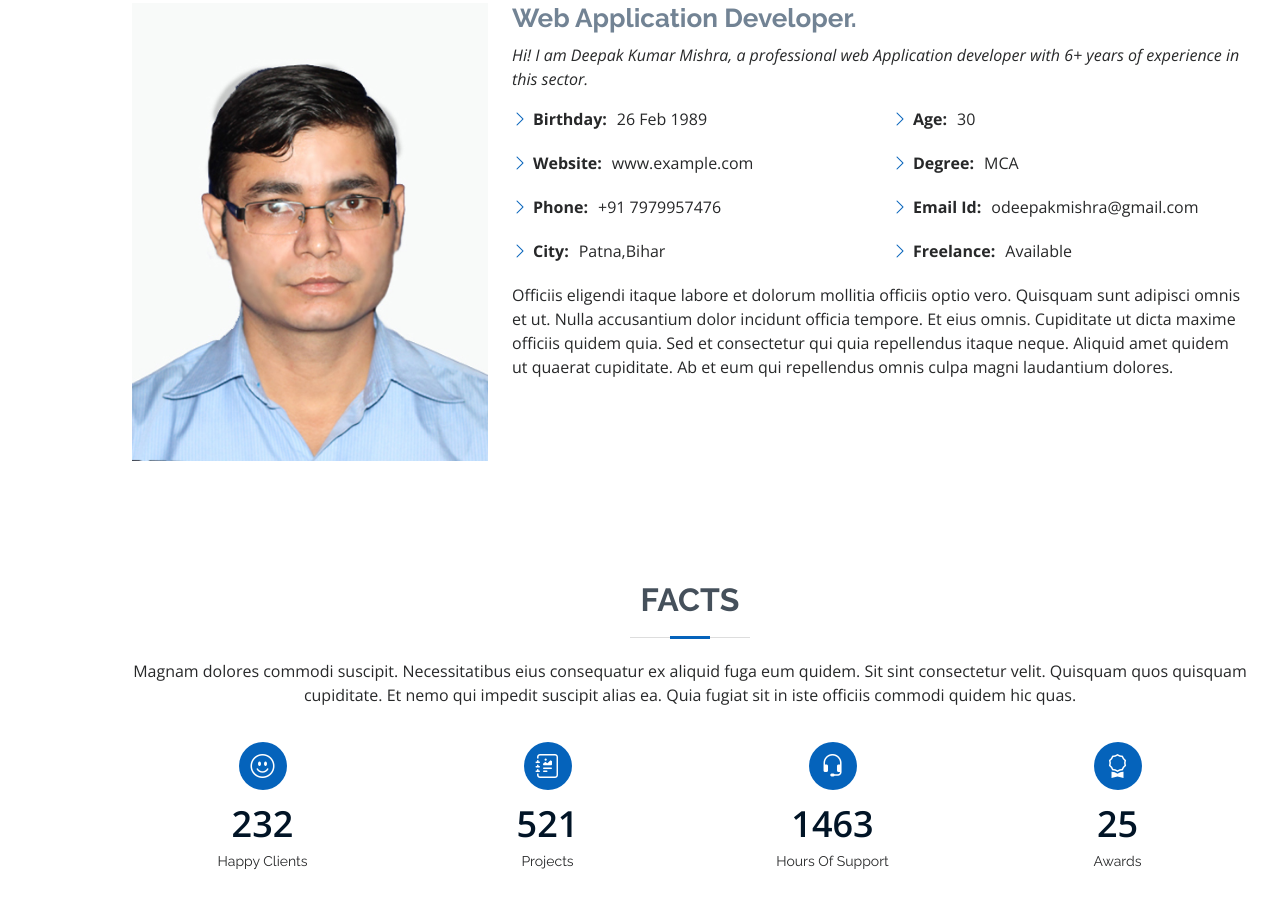
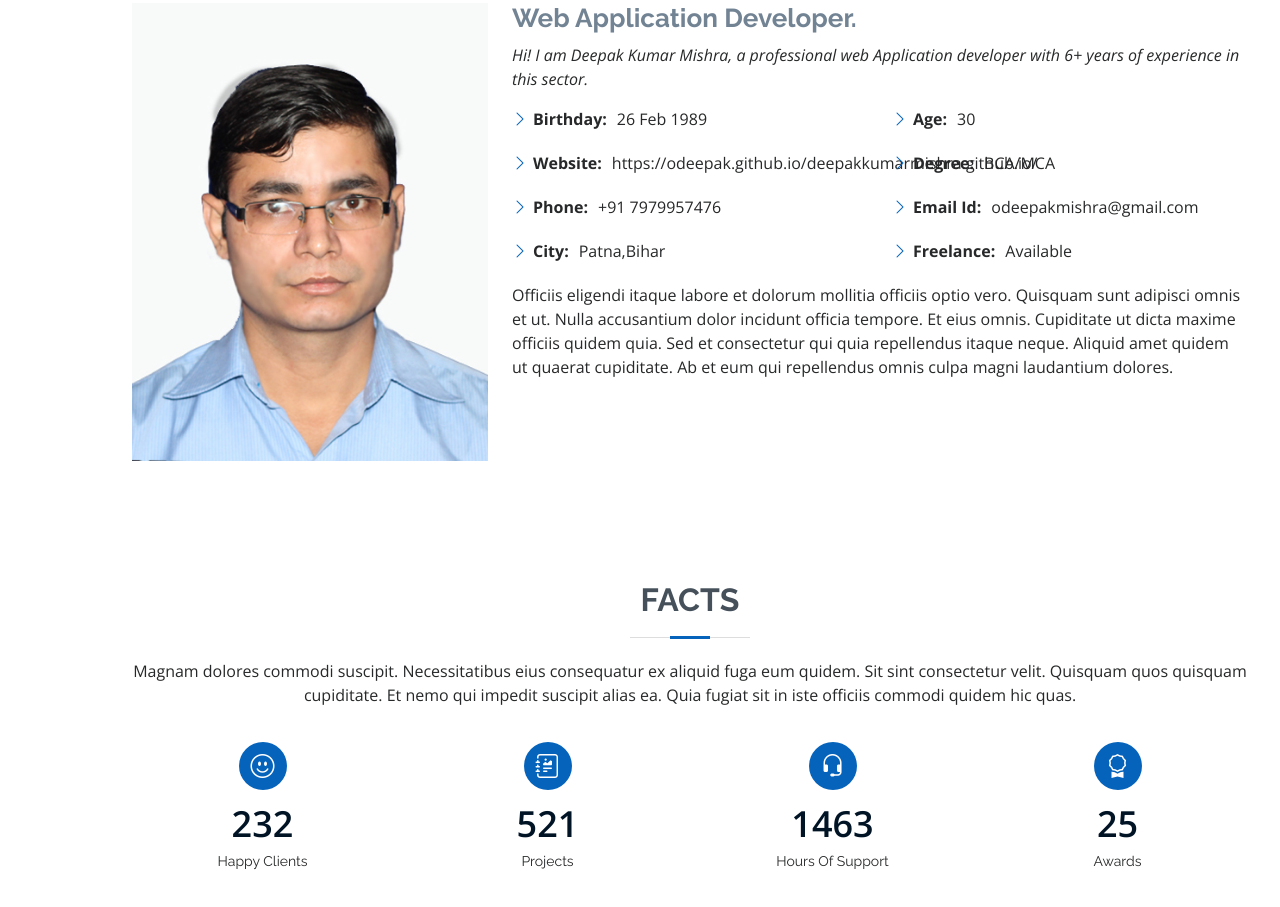
Before and after one commit to odeepak/deepakkumarmishra.github.io, a plain HTML site: page index.html in a window 1280 px wide. Shown: the part 989-1896 px from the top of the page. Drawn offline with nearby package versions, Linux system fonts and the light colour scheme.

Commit message:
Update index.html

```diff
--- a/index.html
+++ b/index.html
@@ -95,7 +95,7 @@
               <div class="col-lg-6">
                 <ul>
                   <li><i class="bi bi-chevron-right"></i> <strong>Birthday:</strong> <span>26 Feb 1989</span></li>
-                  <li><i class="bi bi-chevron-right"></i> <strong>Website:</strong> <span>www.example.com</span></li>
+                  <li><i class="bi bi-chevron-right"></i> <strong>Website:</strong> <span>https://odeepak.github.io/deepakkumarmishra.github.io/</span></li>
                   <li><i class="bi bi-chevron-right"></i> <strong>Phone:</strong> <span>+91 7979957476</span></li>
                   <li><i class="bi bi-chevron-right"></i> <strong>City:</strong> <span>Patna,Bihar</span></li>
                 </ul>
@@ -103,7 +103,7 @@
               <div class="col-lg-6">
                 <ul>
                   <li><i class="bi bi-chevron-right"></i> <strong>Age:</strong> <span>30</span></li>
-                  <li><i class="bi bi-chevron-right"></i> <strong>Degree:</strong> <span>MCA</span></li>
+                  <li><i class="bi bi-chevron-right"></i> <strong>Degree:</strong> <span>BCA/MCA</span></li>
                   <li><i class="bi bi-chevron-right"></i> <strong>Email Id:</strong> <span>odeepakmishra@gmail.com</span></li>
                   <li><i class="bi bi-chevron-right"></i> <strong>Freelance:</strong> <span>Available</span></li>
                 </ul>
```
